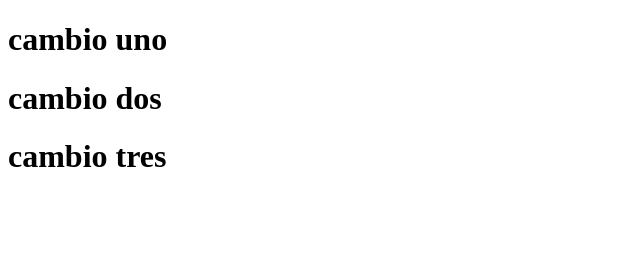
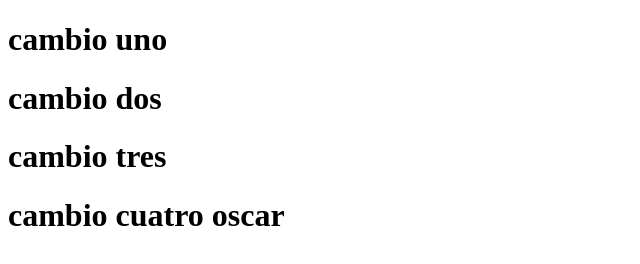
Before and after one commit to racsoNobap/reposGit, a plain HTML site: page index.html in a window 1280 px wide. Shown: the whole page, without its empty margins (0-640 px from the left). Drawn offline with Linux system fonts and the light colour scheme.

Commit message:
actualizo html y sctipt

```diff
--- a/index.html
+++ b/index.html
@@ -8,6 +8,7 @@
     <h1>cambio uno</h1>
     <h1>cambio dos</h1>
     <h1>cambio tres</h1>
+    <h1>cambio cuatro oscar</h1>
 </head>
 <body>
 
--- a/javascript.js
+++ b/javascript.js
@@ -0,0 +1 @@
+console.log("hola mundo");
```
